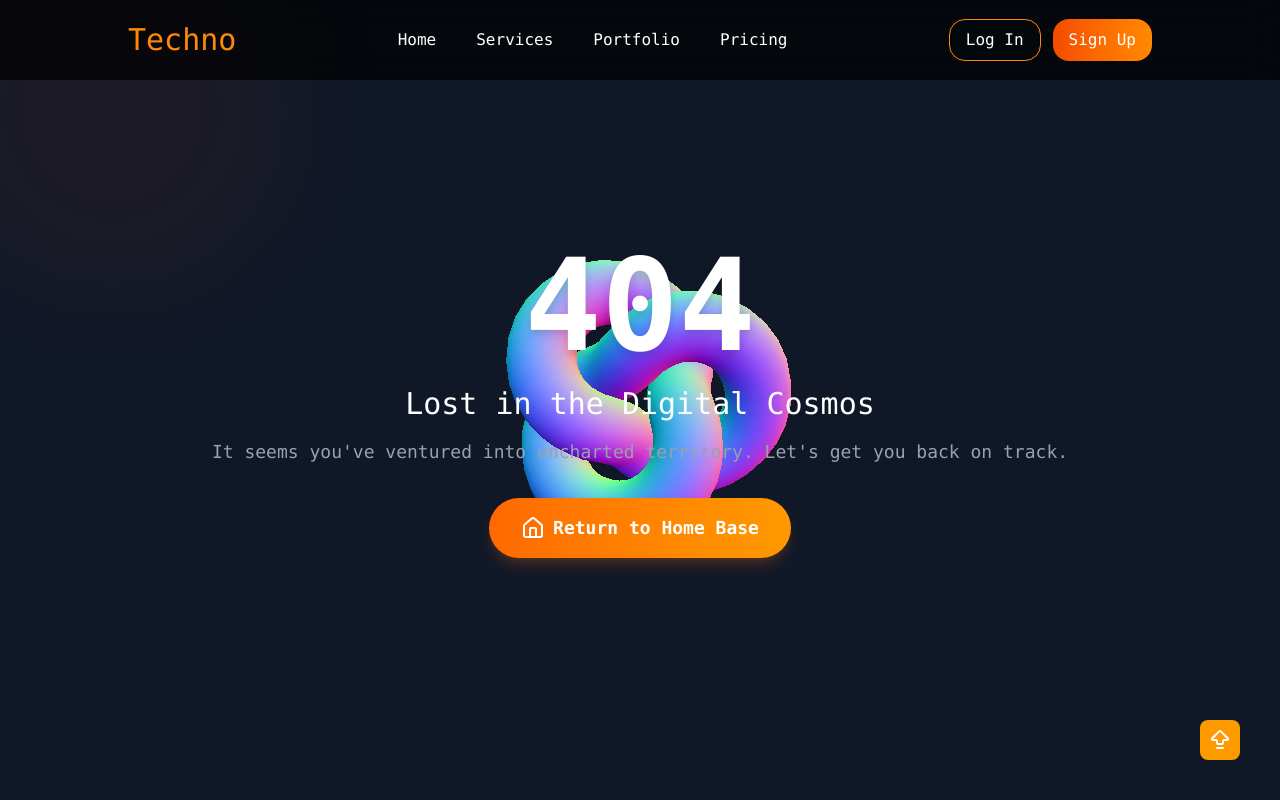
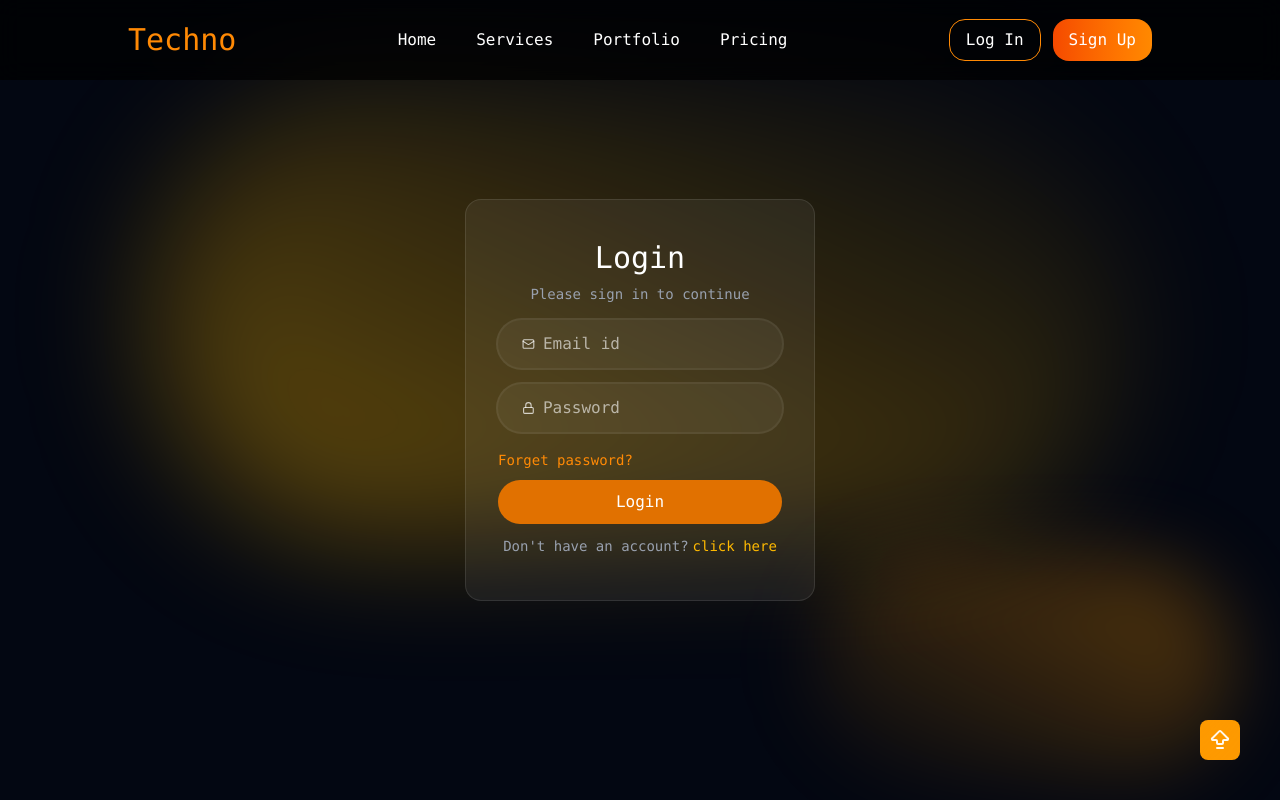
Before and after one commit to Thamidu-Nadun/Tech_Blog, a React (Vite) app: page /login in a window 1280 px wide. Shown: the top 800 px of the page. Built offline with nearby package versions, Linux system fonts and the light colour scheme.

Commit message:
Add Login page and authentication utilities: implement Login component with form handling, add login and register functions for API integration.

```diff
--- a/src/App.jsx
+++ b/src/App.jsx
@@ -4,6 +4,7 @@ import {Toaster} from 'react-hot-toast';
 
 const MainLayout = lazy (() => import ('./Layout/MainLayout'));
 const Home = lazy (() => import ('./pages/Home/Home'));
+const Login = lazy (() => import ('./pages/Login/Login'));
 const Article = lazy (() => import ('./pages/Article/Article'));
 const NotFound = lazy (() => import ('./pages/NotFound'));
 const DashBoardRoutes = lazy (() => import ('./pages/Admin/DashBoardRoutes'));
@@ -22,6 +23,7 @@ function App () {
         {/* Main */}
         <Route element={<MainLayout />}>
           <Route index element={<Home />} />
+          <Route path="/login" element={<Login />} />
           <Route path="article/:slug" element={<Article />} />
           <Route path="*" element={<NotFound />} />
         </Route>
--- a/src/pages/Admin/pages/Articles/util.js
+++ b/src/pages/Admin/pages/Articles/util.js
@@ -4,6 +4,7 @@ const getArticles = async () => {
     try {
         let res = await fetch(`${BASE_URL}articles/`, {
             method: "GET",
+            credentials: "include",
             headers: {
                 "Content-Type": "application/json",
             },
@@ -21,6 +22,7 @@ const getArticleById = async (articleId) => {
     try {
         let res = await fetch(`${BASE_URL}articles/${articleId}`, {
             method: "GET",
+            credentials: "include",
             headers: {
                 "Content-Type": "application/json",
             },
@@ -37,6 +39,7 @@ const getArticleByCategoryId = async (categoryId) => {
     try {
         let res = await fetch(`${BASE_URL}articles/category?catId=${categoryId}`, {
             method: "GET",
+            credentials: "include",
             headers: {
                 "Content-Type": "application/json",
             },
@@ -69,6 +72,7 @@ const saveArticle = async (article, isPublished, categoryId) => {
     try {
         let res = await fetch(`${BASE_URL}articles/save`, {
             method: "POST",
+            credentials: "include",
             headers: {
                 "Content-Type": "application/json",
             },
@@ -95,6 +99,7 @@ const updateArticle = async (articleId, article, isPublished, categoryId) => {
     try {
         let res = await fetch(`${BASE_URL}articles/update/${articleId}`, {
             method: "PUT",
+            credentials: "include",
             headers: {
                 "Content-Type": "application/json",
             },
@@ -112,6 +117,7 @@ const deleteArticleById = async (articleId) => {
     try {
         let res = await fetch(`${BASE_URL}articles/delete/${articleId}`, {
             method: "DELETE",
+            credentials: "include",
             headers: {
                 "Content-Type": "application/json",
             },
--- /dev/null
+++ b/src/pages/Login/Login.jsx
@@ -0,0 +1,185 @@
+import {Fragment, useState} from 'react';
+import {login, register} from './util';
+import toast from 'react-hot-toast';
+
+const Login = () => {
+  const [state, setState] = useState ('login');
+
+  const [formData, setFormData] = useState ({
+    name: '',
+    email: '',
+    password: '',
+  });
+
+  const handleChange = e => {
+    const {name, value} = e.target;
+    setFormData (prev => ({...prev, [name]: value}));
+  };
+
+  const handleLoginSubmit = e => {
+    e.preventDefault ();
+    login (formData).then (data => {
+      if (data.code === 200) {
+        toast.success ('Login Successful');
+      } else {
+        toast.error (data.message);
+      }
+    });
+  };
+  const handleSignupSubmit = e => {
+    e.preventDefault ();
+    register (formData).then (data => {
+      if (data.code === 201) {
+        toast.success ('Registration Successful');
+      } else {
+        toast.error (data.message);
+      }
+    });
+  };
+  const handleSubmit = e => {
+    if (state === 'login') {
+      handleLoginSubmit (e);
+    } else {
+      handleSignupSubmit (e);
+    }
+  };
+
+  return (
+    <div className="min-h-screen flex items-center justify-center px-4 relative z-10">
+      <form
+        onSubmit={handleSubmit}
+        className="w-full sm:w-87.5 text-center bg-white/6 border border-white/10 rounded-2xl px-8"
+      >
+        <h1 className="text-white text-3xl mt-10 font-medium">
+          {state === 'login' ? 'Login' : 'Sign up'}
+        </h1>
+
+        <p className="text-gray-400 text-sm mt-2">Please sign in to continue</p>
+
+        {state !== 'login' &&
+          <div className="flex items-center mt-6 w-full bg-white/5 ring-2 ring-white/10 focus-within:ring-indigo-500/60 h-12 rounded-full overflow-hidden pl-6 gap-2 transition-all ">
+            <svg
+              xmlns="http://www.w3.org/2000/svg"
+              width="16"
+              height="16"
+              viewBox="0 0 24 24"
+              fill="none"
+              stroke="currentColor"
+              className="text-white/60"
+              strokeWidth="2"
+              strokeLinecap="round"
+              strokeLinejoin="round"
+            >
+              {' '}
+              <circle cx="12" cy="8" r="5" />
+              {' '}
+              <path d="M20 21a8 8 0 0 0-16 0" />
+              {' '}
+            </svg>
+            <input
+              type="text"
+              name="name"
+              placeholder="Name"
+              className="w-full bg-transparent text-white placeholder-white/60 border-none outline-none "
+              value={formData.name}
+              onChange={handleChange}
+              required
+            />
+          </div>}
+
+        <div className="flex items-center w-full mt-4 bg-white/5 ring-2 ring-white/10 focus-within:ring-indigo-500/60 h-12 rounded-full overflow-hidden pl-6 gap-2 transition-all ">
+          <svg
+            xmlns="http://www.w3.org/2000/svg"
+            width="14"
+            height="14"
+            viewBox="0 0 24 24"
+            fill="none"
+            stroke="currentColor"
+            className="text-white/75"
+            strokeWidth="2"
+            strokeLinecap="round"
+            strokeLinejoin="round"
+          >
+            {' '}
+            <path d="m22 7-8.991 5.727a2 2 0 0 1-2.009 0L2 7" />
+            {' '}
+            <rect x="2" y="4" width="20" height="16" rx="2" />
+            {' '}
+          </svg>
+          <input
+            type="email"
+            name="email"
+            placeholder="Email id"
+            className="w-full bg-transparent text-white placeholder-white/60 border-none outline-none "
+            value={formData.email}
+            onChange={handleChange}
+            required
+          />
+        </div>
+
+        <div className=" flex items-center mt-4 w-full bg-white/5 ring-2 ring-white/10 focus-within:ring-indigo-500/60 h-12 rounded-full overflow-hidden pl-6 gap-2 transition-all ">
+          <svg
+            xmlns="http://www.w3.org/2000/svg"
+            width="14"
+            height="14"
+            viewBox="0 0 24 24"
+            fill="none"
+            stroke="currentColor"
+            className="text-white/75"
+            strokeWidth="2"
+            strokeLinecap="round"
+            strokeLinejoin="round"
+          >
+            {' '}
+            <rect width="18" height="11" x="3" y="11" rx="2" ry="2" />
+            {' '}
+            <path d="M7 11V7a5 5 0 0 1 10 0v4" />
+            {' '}
+          </svg>
+          <input
+            type="password"
+            name="password"
+            placeholder="Password"
+            className="w-full bg-transparent text-white placeholder-white/60 border-none outline-none"
+            value={formData.password}
+            onChange={handleChange}
+            required
+          />
+        </div>
+
+        <div className="mt-4 text-left">
+          <button className="text-sm text-orange-400 hover:underline">
+            Forget password?
+          </button>
+        </div>
+
+        <button
+          type="submit"
+          className="mt-2 w-full h-11 rounded-full text-white bg-amber-600 hover:bg-amber-500 transition "
+        >
+          {state === 'login' ? 'Login' : 'Sign up'}
+        </button>
+
+        <p
+          onClick={() =>
+            setState (prev => (prev === 'login' ? 'register' : 'login'))}
+          className="text-gray-400 text-sm mt-3 mb-11 cursor-pointer"
+        >
+          {state === 'login'
+            ? "Don't have an account?"
+            : 'Already have an account?'}
+          <span className="text-amber-400 hover:underline ml-1">
+            click here
+          </span>
+        </p>
+      </form>
+      {/* Soft Backdrop*/}
+      <div className="fixed inset-0 -z-1 pointer-events-none">
+        <div className="absolute left-1/2 top-20 -translate-x-1/2 w-245 h-115 bg-linear-to-tr from-amber-400/40 to-transparent rounded-full blur-3xl" />
+        <div className="absolute right-12 bottom-5 w-105 h-55 bg-linear-to-bl from-amber-500/35 to-transparent rounded-full blur-2xl" />
+      </div>
+    </div>
+  );
+};
+
+export default Login;
--- /dev/null
+++ b/src/pages/Login/util.js
@@ -0,0 +1,34 @@
+const API_URL = import.meta.env.VITE_API_URL;
+const login = async (data) => {
+    const payload = {
+        name: data.name,
+        email: data.email,
+        password: data.password,
+    }
+    let res = await fetch(`http://localhost:8080/api/v1/auth/login`, {
+        method: 'POST',
+        headers: {
+            'Content-Type': 'application/json',
+        },
+        body: JSON.stringify(payload),
+    });
+    return res.json();
+}
+
+const register = async (data) => {
+    const payload = {
+        name: data.name,
+        email: data.email,
+        password: data.password,
+    }
+    let res = await fetch(`${API_URL}auth/register`, {
+        method: 'POST',
+        headers: {
+            'Content-Type': 'application/json',
+        },
+        body: JSON.stringify(payload),
+    });
+    return res.json();
+}
+
+export { login, register };
```
